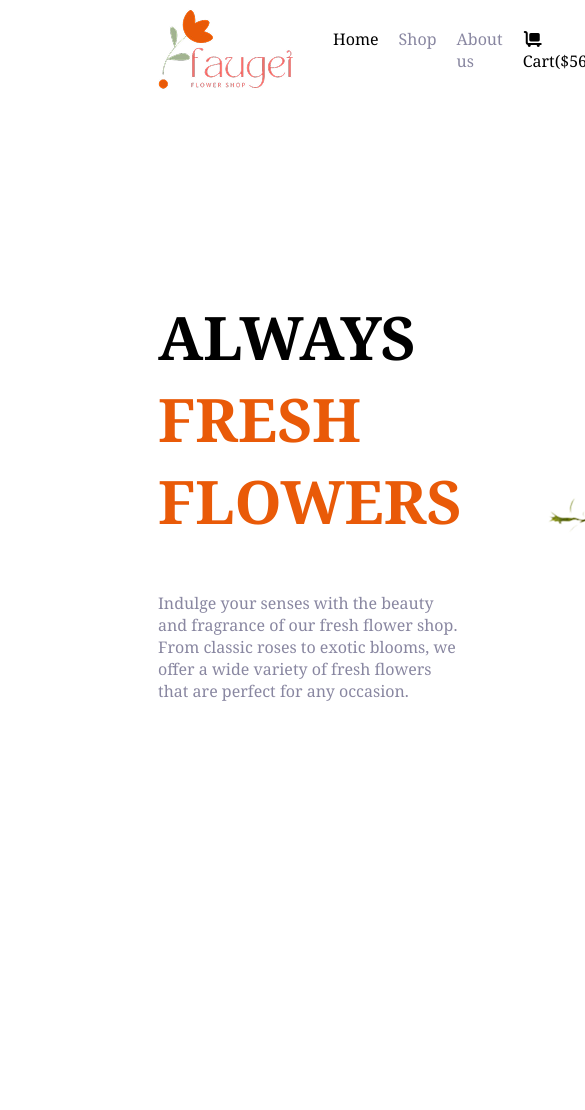
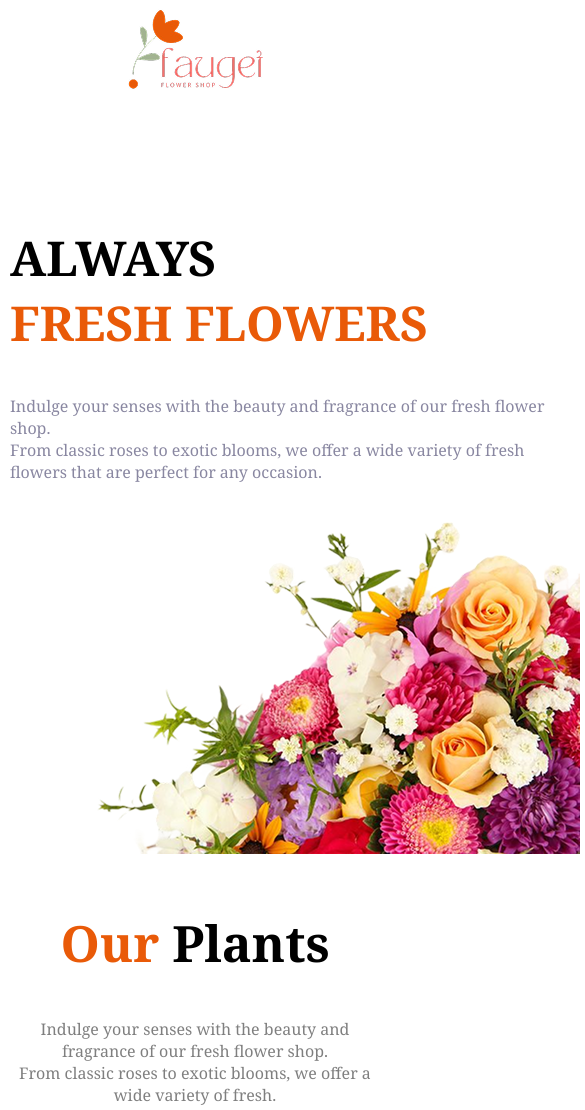
Before and after one commit to YSR2519/my-2nd-assignment, a plain HTML site: page index.html in a window 390 px wide. Shown: the top 1110 px of the page, 585 px wide, since content can reach past the window. Before the commit the page ends 844 px from the top, so only its background shows below. Drawn offline with Linux system fonts and the light colour scheme.

Commit message:
starting  our plant section

```diff
--- a/index.html
+++ b/index.html
@@ -18,7 +18,10 @@
 <body class="noto-serif-font">
     <header class="header">
         <nav class="navber display-flex">
-            <img src="./assets/logo.png" alt="">
+
+           <div class="nav-logo">
+             <img src="./assets/logo.png" alt="">
+           </div>
 
                 <ul class="links display-flex">
                     <li> <a class="link-item">Home</a></li>
@@ -28,7 +31,7 @@
                 </ul>
 
         </nav>
-        <div class="banner">
+        <div class="banner display-flex">
             <div class="banner-item">
                 <div class="banner-top">
                     <h2 class="">
@@ -41,13 +44,32 @@
                 </p>
                 </div>
             </div>
-            <div>
+            <div class="banner-img">
                 <img src="./assets/hero-flower.png" alt="">
             </div>
         </div>
     </header>
     <main>
+        <!-- Plants Section -->
+     <section class="our-plants container">
+        <div class="title">
+        <h2 class="title-top">
+        <span class="common-color">Our</span> Plants
+        </h2>
+        <p class="sub-title color-3">
+         Indulge your senses with the beauty and fragrance of our fresh flower shop. <br>From classic roses to exotic blooms, we offer a wide variety of fresh.
+        </p>
+        </div>
 
+        <div class="card">
+          <img src="./assets/sample-flower-image.png" alt="">
+          <h2>Lily Blossom </h2>
+          <h3> 20 USD</h3>
+          <button class="card-btn">
+            ADD TO CART
+          </button>
+        </div>
+     </section>
     </main>
     <footer>
 
--- a/styles/flowershop.css
+++ b/styles/flowershop.css
@@ -29,6 +29,9 @@
 .color-2{
   color: #8987A1 ;
 }
+.color-3{
+  color: rgba(0, 0, 0, 0.5);
+}
 
 .header{
   margin: 0 150px  0 150px;
@@ -57,8 +60,44 @@ align-items: center;
 }
 .banner-item h2{
   font-weight: 700;
-  font-size: 60px;
+  font-size: 3rem;
 }
 .banner-bottom{
   margin-top:0px;
 }
+ /* -- Plants Section -- */
+ .our-plants{
+  margin-top: 50px;
+ }
+ .title{
+  text-align: center;
+ }
+ .title-top{
+  font-weight: 700;
+  font-size: 3.125rem;
+ }
+
+
+/* Responsive media quary */
+
+@media  screen and (max-width:576px) {
+  .header{
+    margin:  0 2px 0 2px;
+  }
+  .navber,.banner-item,.banner{
+    flex-direction: column;
+  }
+  .links{
+    visibility: hidden;
+  }
+  .banner{
+    display: grid;
+    grid-template-columns: repeat(1,1fr);
+    margin-top: 0px;
+  }
+.banner-img{
+  max-width: 100%;
+
+}
+
+}
```
